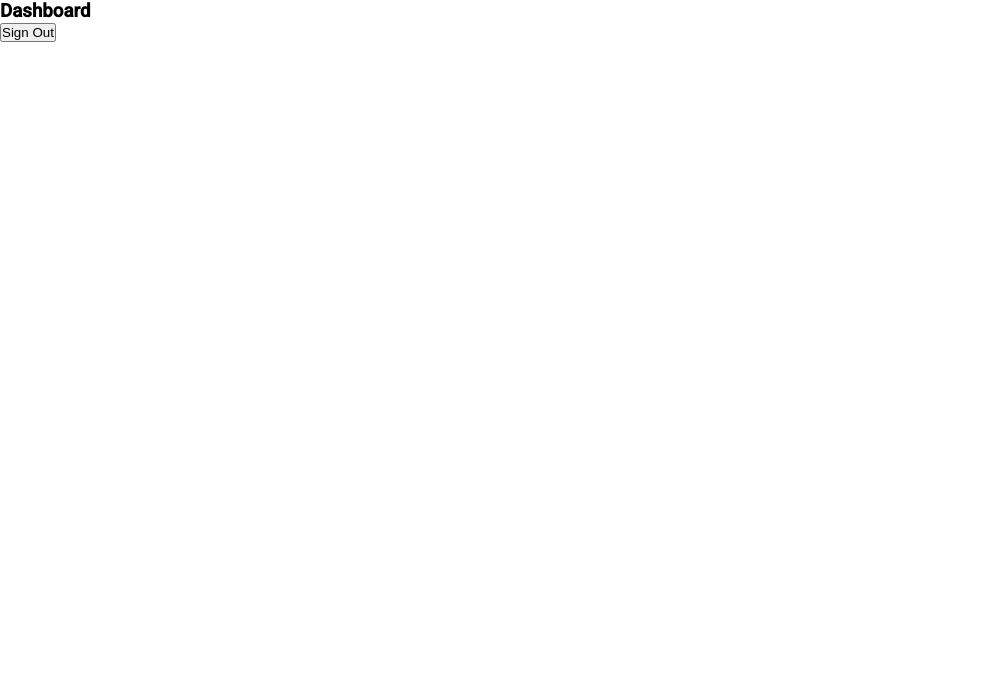
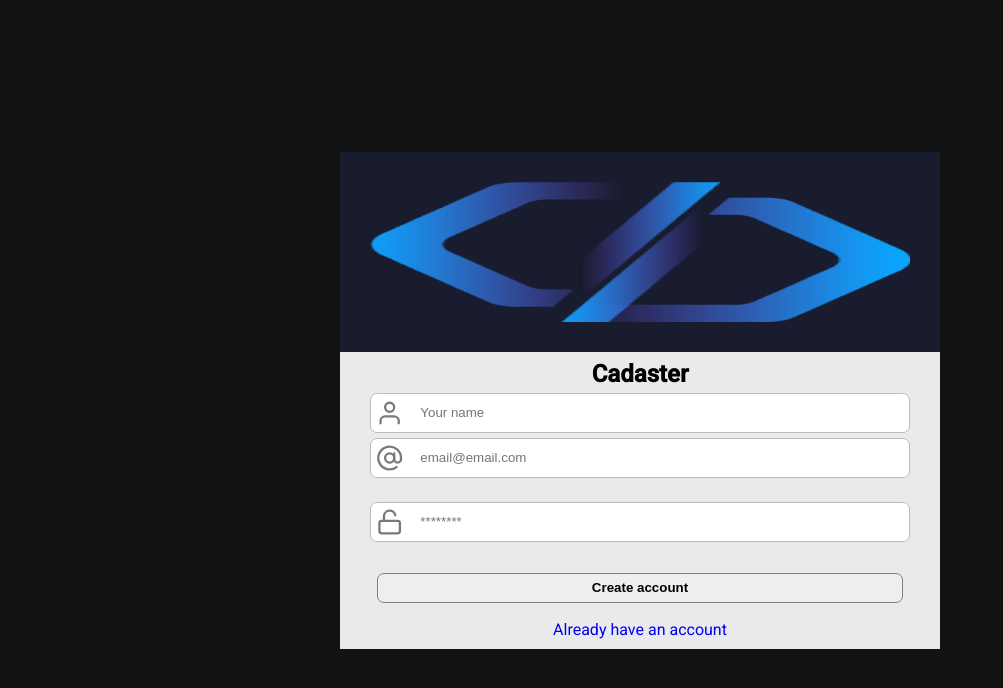
Before and after one commit to Aleydon/Call-System-Dashboard, a React (Create React App) app: page /register in a window 1280 px wide. Before the commit this address led to /dashboard. Shown: the top 688 px of the page, without its empty margins (0-1003 px from the left). Built offline with nearby package versions, Linux system fonts and the light colour scheme; no server answers; sample sign-in values are in the browser's storage.

Commit message:
Added profile route

```diff
--- a/src/Routes/index.js
+++ b/src/Routes/index.js
@@ -2,6 +2,7 @@ import React from 'react';
 import { Switch } from 'react-router-dom';
 
 import Dashboard from '../pages/Dashboard';
+import Profile from '../pages/Profile';
 import SignIn from '../pages/SignIn';
 import SignUp from '../pages/SignUp';
 import RoutesWrapper from './routes';
@@ -11,8 +12,14 @@ const Routes = () => {
     <>
       <Switch>
         <RoutesWrapper exact path="/" component={SignIn} />
-        <RoutesWrapper path="/register" component={SignUp} />
-        <RoutesWrapper path="/dashboard" component={Dashboard} isPrivate />
+        <RoutesWrapper
+          exact
+          path="/dashboard"
+          component={Dashboard}
+          isPrivate
+        />
+        <RoutesWrapper exact path="/profile" component={Profile} isPrivate />
+        <RoutesWrapper exact path="/register" component={SignUp} isPrivate />
       </Switch>
     </>
   );
```
